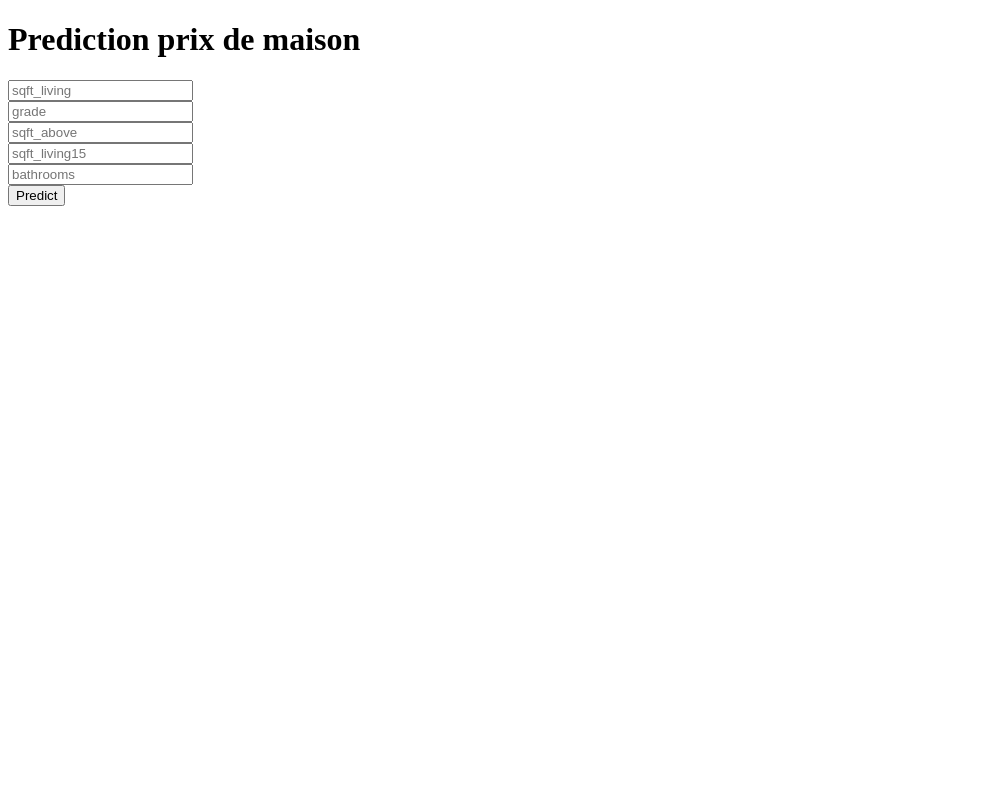
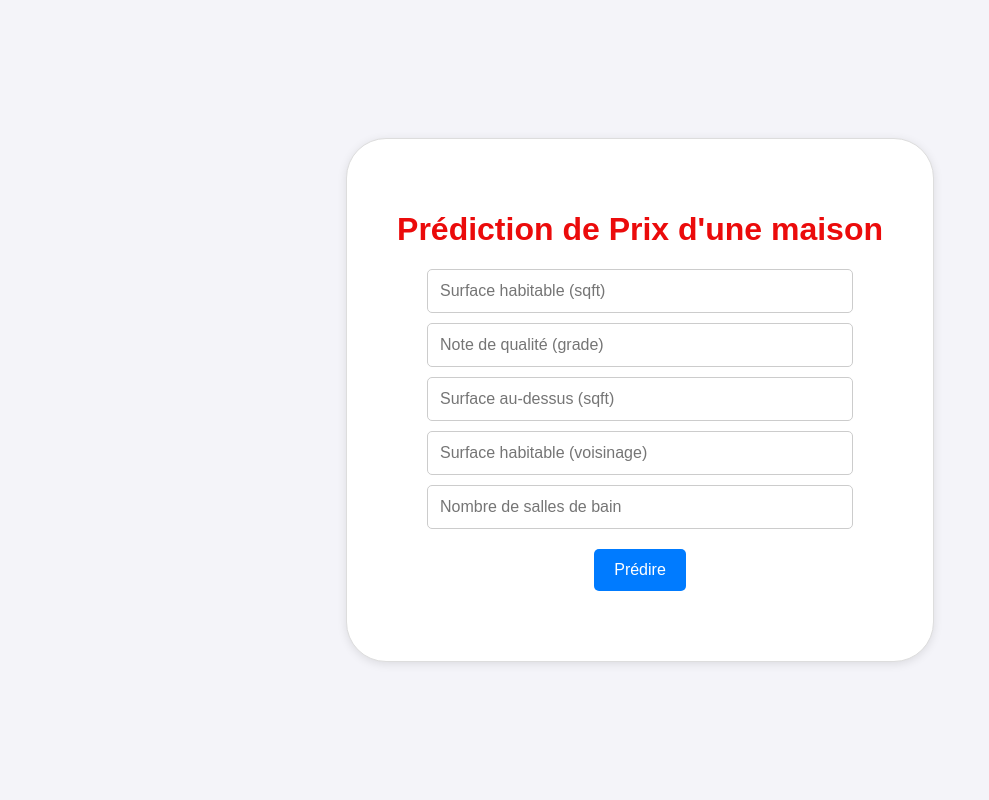
Before and after one commit to IbisIdem/Prix_MaisonF, a FastAPI app: page / in a window 1280 px wide. Shown: the whole page, without its empty margins (0-989 px from the left). Run offline with FastAPI, Linux system fonts and the light colour scheme; parts of the project's set-up code (start-up, migrations or seed data) failed here and were passed over.

Commit message:
modification README; app.py; home.html pour optimisation entrée de données

```diff
--- a/app.py
+++ b/app.py
@@ -1,93 +1,68 @@
-
 from fastapi import FastAPI, Request, Form
 from fastapi.responses import HTMLResponse
 from fastapi.templating import Jinja2Templates
-import numpy as np
-import pandas as pd
 import pickle
 import uvicorn
-from pydantic import BaseModel
 
 app = FastAPI()
 templates = Jinja2Templates(directory='templates')
 
-# Load the model and scaler
-regmodel = pickle.load(open('regmodel.pkl', 'rb'))
-
+# Charger le modèle
+try:
+    regmodel = pickle.load(open('./regmodel.pkl', 'rb'))
+except FileNotFoundError:
+    raise RuntimeError("Le fichier 'regmodel.pkl' est introuvable ! Placez-le au bon endroit.")
 
 @app.get("/", response_class=HTMLResponse)
 def read_root(request: Request):
     return templates.TemplateResponse("home.html", {"request": request})
 
-
-
 @app.post("/predict")
 def predict(request: Request,
-            sqft_living: float = Form(...),
-            grade: float = Form(...),
-            sqft_above: float = Form(...),
-            sqft_living15: float = Form(...),
-            bathrooms: float = Form(...)):  # Fermeture correcte de la parenthèse
-    data = [sqft_living, grade, sqft_above, sqft_living15, bathrooms]
-    prediction = regmodel.predict([data])[0]  # La donnée doit être passée dans une liste
-    return templates.TemplateResponse("home.html", {"request": request, "prediction_text": f"Le Prix du maison est {prediction:.2f}"})
+            sqft_living: str = Form(...),
+            grade: str = Form(...),
+            sqft_above: str = Form(...),
+            sqft_living15: str = Form(...),
+            bathrooms: str = Form(...)):
+
+    # Valider les entrées : elles doivent être des entiers
+    inputs = [sqft_living, grade, sqft_above, sqft_living15, bathrooms]
+    try:
+        data = [int(value) for value in inputs]  # Convertir les entrées en entiers
+    except ValueError:
+        return templates.TemplateResponse("home.html", {
+            "request": request,
+            "error": "Veuillez fournir uniquement des nombres entiers dans tous les champs."
+        })
+
+    # Vérifier que le grade est compris entre 1 et 12
+    grade_value = data[1]
+    if not (1 <= grade_value <= 12):
+        return templates.TemplateResponse("home.html", {
+            "request": request,
+            "error": "La valeur de 'grade' doit être comprise entre 1 et 12."
+        })
+
+    # Vérifier que le nombre de salles de bain est compris entre 1 et 5
+    bathrooms_value = data[4]
+    if not (1 <= bathrooms_value <= 5):
+        return templates.TemplateResponse("home.html", {
+            "request": request,
+            "error": "Le nombre de salles de bain doit être compris entre 1 et 5."
+        })
+
+    try:
+        prediction = regmodel.predict([data])[0]
+    except Exception as e:
+        return templates.TemplateResponse("home.html", {
+            "request": request,
+            "error": f"Erreur de prédiction : {str(e)}"
+        })
+
+    return templates.TemplateResponse("home.html", {
+        "request": request,
+        "prediction_text": f"Le Prix de la maison est {prediction:.2f}"
+    })
 
 if __name__ == "__main__":
-    uvicorn.run(app)
-
-
-
-
-
-
-
-
-
-
-
-
-
-
-# from fastapi import FastAPI
-# import uvicorn
-# import numpy as np
-# import pandas as pd
-# import pickle
-# import json
-# from pydantic import BaseModel
-
-
-# app = FastAPI()
-
-# class inputvar(BaseModel):
-#     age: float
-#     bmi: float
-#     bp: float
-#     s1: float
-#     s2: float
-#     s3: float
-#     s4: float
-#     s5: float
-#     s6: float
-
-
-
-# # load the model from disk
-# regmodel = pickle.load(open('regmodel.pkl', 'rb'))
-# scalar = pickle.load(open('scaling.pkl', 'rb'))
-
-# @app.get('/')
-# def index():
-#     return {'message': 'Hello, World'}
-
-# @app.post('/predict')
-# def prediction(Data: inputvar):
-#     data = pd.json_normalize(Data.dict())
-#     data = scalar.transform(data)
-#     predicted = regmodel.predict(data)
-#     return f"The diabete progression prediction is {predicted}"
-
-
-
-# if __name__=='__main__':
-#     uvicorn.run(app)
+    uvicorn.run(app, host="0.0.0.0", port=8000)
--- a/templates/home.html
+++ b/templates/home.html
@@ -2,29 +2,98 @@
 <html lang="en">
 <head>
     <meta charset="UTF-8">
-    <title>Prediction Prix de maison</title>
+    <meta name="viewport" content="width=device-width, initial-scale=1.0">
+    <title>Prédiction de Prix d'une maison</title>
+    <style>
+        body {
+            font-family: Arial, sans-serif;
+            margin: 0;
+            padding: 0;
+            background-color: #f4f4f9;
+            color: #ec0d0d;
+            display: flex;
+            flex-direction: column; /* Organiser le contenu en colonne */
+            align-items: center; /* Centrer horizontalement */
+            justify-content: center; /* Centrer verticalement */
+            height: 100vh; /* Prendre toute la hauteur de la fenêtre */
+        }
+        h1 {
+            color: #eb0b0b;
+            text-align: center;
+        }
+        form {
+            display: inline-block;
+            padding: 50px;
+            background: #fff;
+            border: 1px solid #ddd;
+            border-radius: 40px;
+            box-shadow: 0 2px 10px rgba(0, 0, 0, 0.1);
+        }
+        input {
+            display: block;
+            margin: 10px auto;
+            padding: 12px;
+            width: 100%;
+            max-width: 400px;
+            border: 1px solid #ccc;
+            border-radius: 5px;
+            font-size: 16px;
+        }
+        button {
+            padding: 12px 20px;
+            color: #fff;
+            background-color: #007BFF;
+            border: none;
+            border-radius: 5px;
+            cursor: pointer;
+            font-size: 16px;
+            display: block;
+            margin: 20px auto;
+        }
+        button:hover {
+            background-color: #0056b3;
+        }
+        .result, .error {
+            position: absolute; /* Position absolue pour placer indépendamment */
+            bottom: 0; /* Positionner au bas de la fenêtre */
+            left: 50%; /* Centrer horizontalement */
+            transform: translateX(-50%); /* Correction du centrage */
+            margin-bottom: 100px; /* Espacement avec le bas */
+            font-size: 18px;
+            text-align: center;
+            background: #fff;
+            padding: 10px 20px;
+            border: 1px solid #ddd;
+            border-radius: 10px;
+            box-shadow: 0 2px 10px rgba(0, 0, 0, 0.1);
+        }
+        .result {
+            color: #007BFF;
+        }
+        .error {
+            color: #FF0000;
+            font-weight: bold;
+        }
+    </style>
 </head>
 
-
-
 <body>
-    <h1>Prediction prix de maison</h1>
     <form action="/predict" method="post">
-        <input type="text" name="sqft_living" placeholder="sqft_living" required><br>
-        <input type="text" name="grade" placeholder="grade" required><br>
-        <input type="text" name="sqft_above" placeholder="sqft_above" required><br>
-        <input type="text" name="sqft_living15" placeholder="sqft_living15" required><br>
-        <input type="text" name="bathrooms" placeholder="bathrooms" required><br>
-
-
-        <button type="submit">Predict</button>
+        <h1>Prédiction de Prix d'une maison</h1>
+        <input type="text" name="sqft_living" placeholder="Surface habitable (sqft)" required>
+        <input type="text" name="grade" placeholder="Note de qualité (grade)" required>
+        <input type="text" name="sqft_above" placeholder="Surface au-dessus (sqft)" required>
+        <input type="text" name="sqft_living15" placeholder="Surface habitable (voisinage)" required>
+        <input type="text" name="bathrooms" placeholder="Nombre de salles de bain" required>
+        <button type="submit">Prédire</button>
     </form>
 
-    <br>
-    <br>
+    {% if error %}
+        <div class="error">{{ error }}</div>
+    {% endif %}
 
-</div>
-{{prediction_text}}
-
+    {% if prediction_text %}
+        <div class="result">{{ prediction_text }}</div>
+    {% endif %}
 </body>
 </html>
```
Also changed, not shown: README.md.
